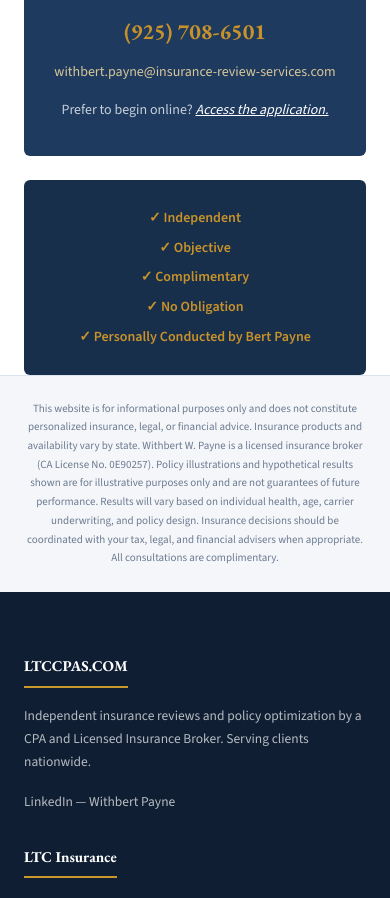
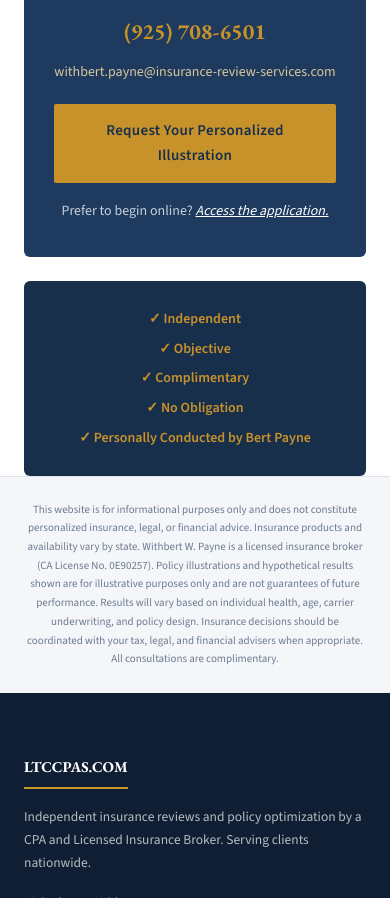
Before and after one commit to deanljohnson1954/ltccpas, a website: page index.html in a window 390 px wide. Shown: the part 5332-6230 px from the top of the page. Drawn offline with nearby package versions, Linux system fonts and the light colour scheme.

Commit message:
Add closing illustration-request CTA button to home page
The bottom "Speak With Bert" band had phone/email/apply-PDF but no
clear call-to-action button. Readers who scroll to the end now have
a "Request Your Personalized Illustration" button there too.

Co-Authored-By: Claude Sonnet 5 <noreply@anthropic.com>

```diff
--- a/index.html
+++ b/index.html
@@ -353,8 +353,9 @@
 .hp-cta p.msg { color:#fff; font-size:15px; line-height:1.6; max-width:600px; margin:0 auto 16px; }
 .hp-cta p.phone { color:#C8922A; font-family:'EB Garamond',Georgia,serif; font-weight:700; font-size:22px; margin:0 0 10px; }
 .hp-cta p.email { color:#D8C79A; font-size:14px; margin:0 0 14px; }
-.hp-cta p.online { color:#C7D0DB; font-size:14px; margin:0; }
+.hp-cta p.online { color:#C7D0DB; font-size:14px; margin:16px 0 0; }
 .hp-cta p.online a { color:#fff; font-style:italic; text-decoration:underline; }
+.hp-cta-btn { display:inline-block; background:#C8922A; color:#182F4C; font-weight:700; font-size:15px; letter-spacing:.02em; padding:14px 30px; border-radius:2px; text-decoration:none; margin:6px 0 0; }
 
 .hp-checkband { background:#182F4C; border-radius:6px; padding:20px 24px; margin:24px 0 0; text-align:center; }
 .hp-checkband span { color:#C8922A; font-weight:700; font-size:14px; margin:0 18px; display:inline-block; }
@@ -552,6 +553,7 @@
   <p class="msg">Schedule a confidential, no-obligation conversation about your existing life insurance or long-term care coverage. I manage every inquiry personally.</p>
   <p class="phone">(925) 708-6501</p>
   <p class="email">withbert.payne@insurance-review-services.com</p>
+  <a class="hp-cta-btn" href="contact.html">Request Your Personalized Illustration</a>
   <p class="online">Prefer to begin online? <a href="LTC-Insurance-Application.pdf?v=12" download="LTC-Insurance-Application.pdf">Access the application.</a></p>
 </div>
 
```
Also changed, not shown: live.html (+3 -1 lines).
